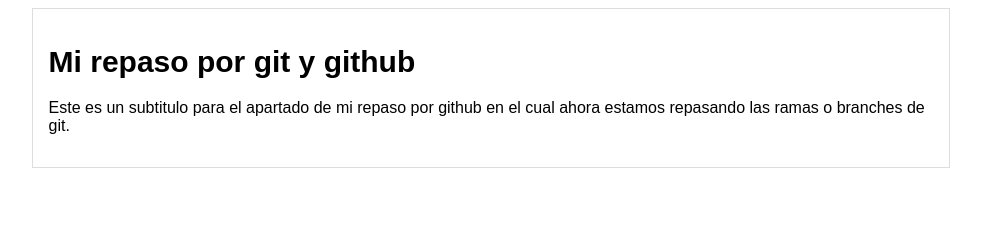
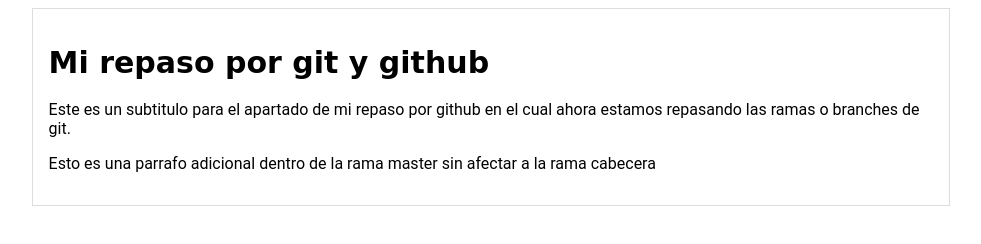
Before and after one commit to AlejandroRG12/hyperblog, a plain HTML site: page index.html in a window 1280 px wide. Shown: the whole page, without its empty margins (149-1130 px from the left). Drawn offline with Linux system fonts and the light colour scheme.

Commit message:
agregamos un nuevo parrafo y cambiamos la fuente de parrafo a roboto y del h1 a bebas neue

```diff
--- a/css/style.css
+++ b/css/style.css
@@ -3,7 +3,7 @@
 {
     color: rgb(0, 0, 0);
     text-align: left;
-    font-family: Arial, Helvetica, sans-serif;
+    font-family: 'Roboto', sans-serif;
 }
 
 #container
@@ -17,5 +17,6 @@
 
 #container h1
 {
+    font-family: 'Bebas Neue', cursive;
     font-size: 30px;
 }
--- a/index.html
+++ b/index.html
@@ -17,6 +17,9 @@
                     Este es un subtitulo para el apartado de mi repaso por github en
                     el cual ahora estamos repasando las ramas o branches de git.
                 </p>
+                <p>
+                    Esto es una parrafo adicional dentro de la rama master sin afectar a la rama cabecera
+                </p>
             </div>
         </div>
     </body>
```
